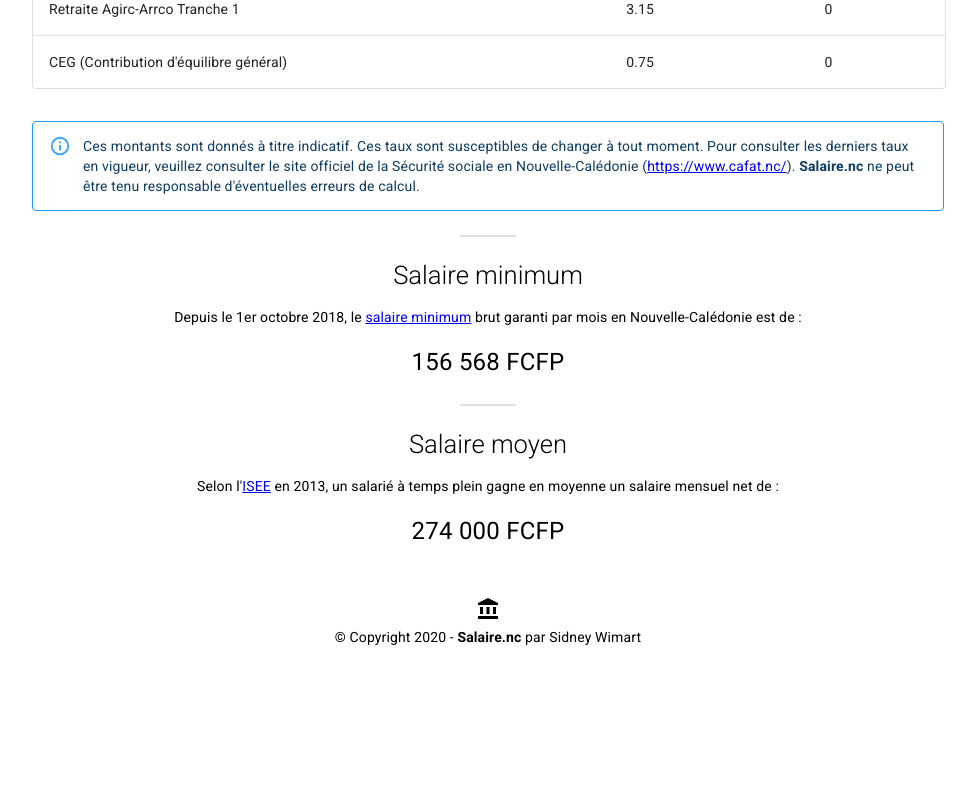
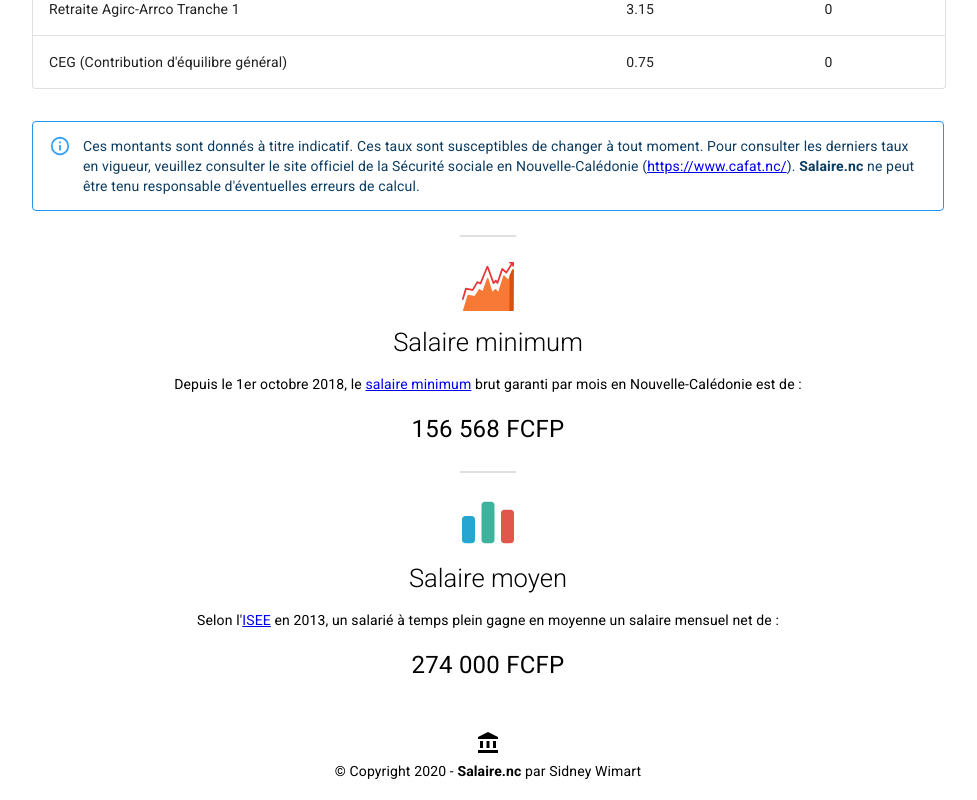
Before and after one commit to sidneywm/salaire.nc, a React (Create React App) app: page / in a window 1280 px wide. Shown: the part 1444-2244 px from the top of the page, without its empty margins (152-1129 px from the left). Before the commit the page ends 2109 px from the top, so only its background shows below. Built offline with nearby package versions, Linux system fonts and the light colour scheme.

Commit message:
add icon info section

```diff
--- a/src/components/Main/Infos/AverageSalary.js
+++ b/src/components/Main/Infos/AverageSalary.js
@@ -10,10 +10,14 @@ const useStyles = makeStyles((theme) => ({
     alignItems: 'center',
     flexDirection: 'column',
   },
+  icon: {
+    width: '3.2rem',
+  },
   title: {
     fontSize: '1.6rem',
     fontWeight: 300,
     textAlign: 'center',
+    marginTop: theme.spacing(2),
   },
   text: {
     textAlign: 'center',
@@ -32,6 +36,11 @@ const AverageSalary = () => {
 
   return (
     <div className={classes.root}>
+      <img
+        className={classes.icon}
+        src="/images/bars.svg"
+        alt="Salaire moyen en Nouvelle-Calédonie"
+      ></img>
       <Typography variant="h3" className={classes.title}>
         Salaire moyen
       </Typography>
--- a/src/components/Main/Infos/MinimumSalary.js
+++ b/src/components/Main/Infos/MinimumSalary.js
@@ -10,10 +10,14 @@ const useStyles = makeStyles((theme) => ({
     alignItems: 'center',
     flexDirection: 'column',
   },
+  icon: {
+    width: '3.2rem',
+  },
   title: {
     fontSize: '1.6rem',
     fontWeight: 300,
     textAlign: 'center',
+    marginTop: theme.spacing(2),
   },
   text: {
     textAlign: 'center',
@@ -32,6 +36,11 @@ const MinimumSalary = () => {
 
   return (
     <div className={classes.root}>
+      <img
+        className={classes.icon}
+        src="/images/line.svg"
+        alt="Salaire minimum en Nouvelle-Calédonie"
+      ></img>
       <Typography variant="h3" className={classes.title}>
         Salaire minimum
       </Typography>
```
Also changed, not shown: public/images/bars.svg (added), public/images/line.svg (added).
